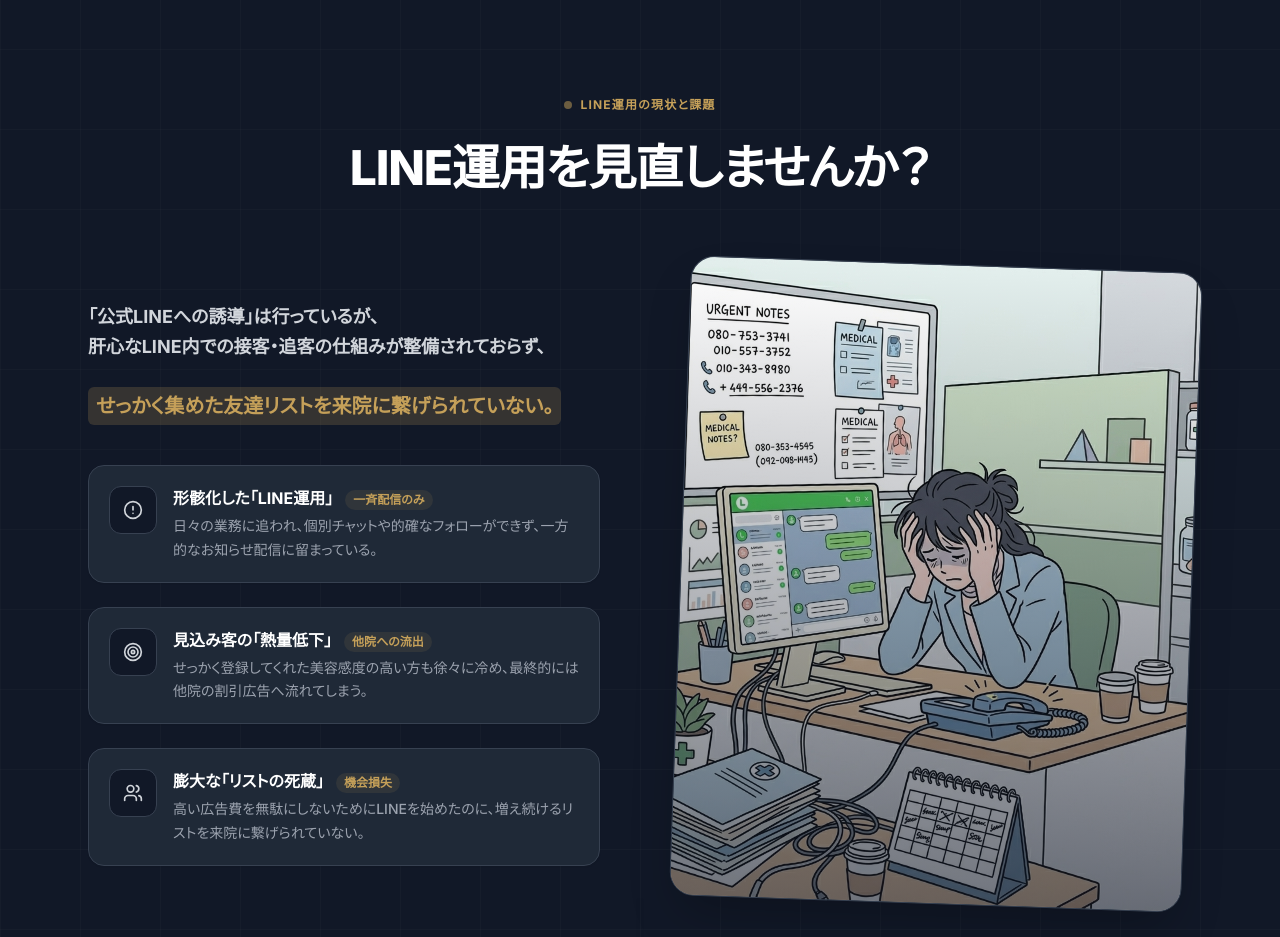
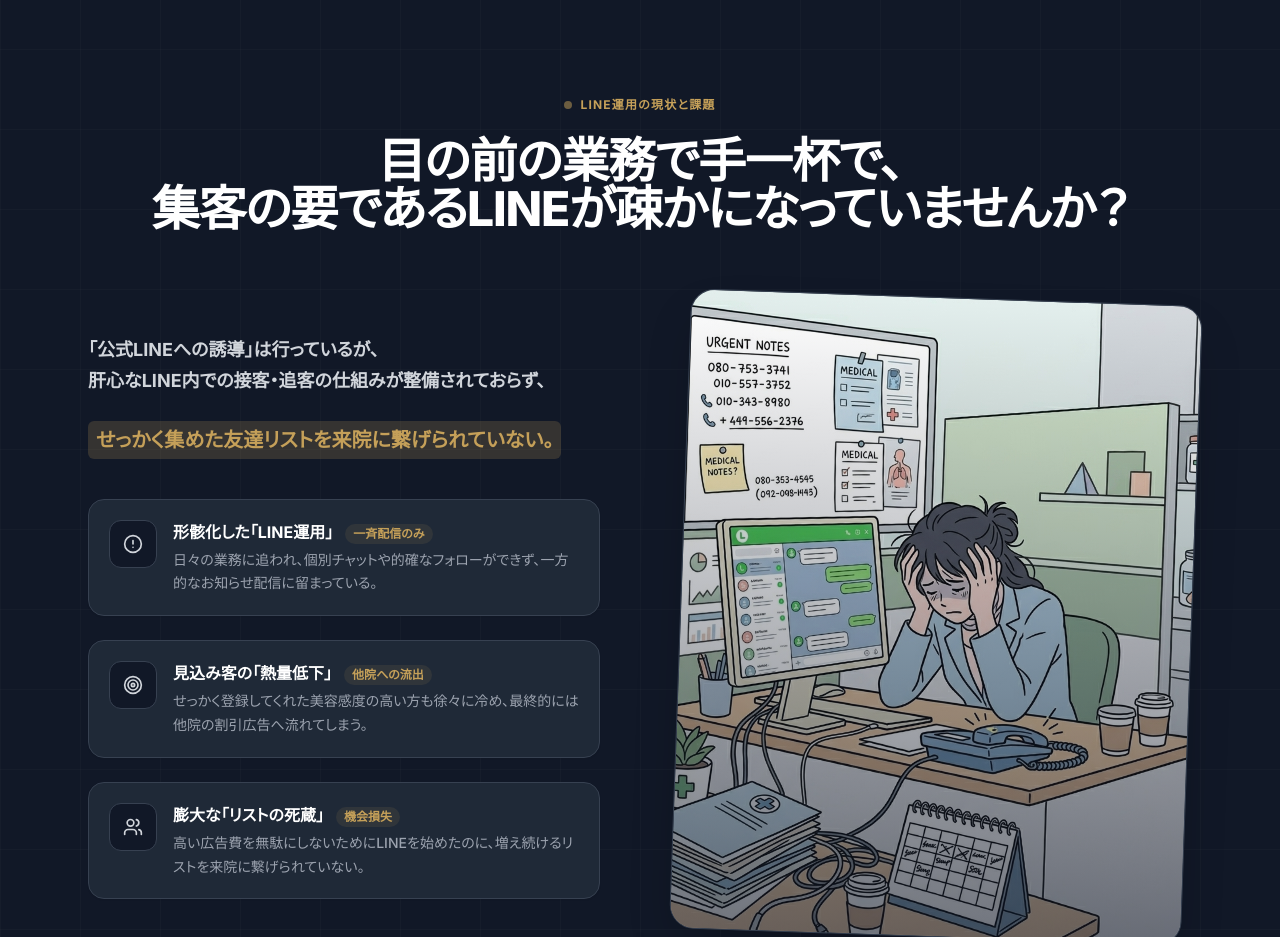
Before and after one commit to mikamishunpei/quicka-sdr-lp, a React (Vite) app: page /clinic in a window 1280 px wide. Shown: the part 900-1837 px from the top of the page. Built offline with nearby package versions, Linux system fonts and the light colour scheme.

Commit message:
Update problem section heading to user's requested copy

```diff
--- a/src/components/clinic/ClinicProblem.tsx
+++ b/src/components/clinic/ClinicProblem.tsx
@@ -43,8 +43,9 @@ export function ClinicProblem() {
             <span className="w-2 h-2 rounded-full bg-brand-gold animate-pulse"></span>
             LINE運用の現状と課題
           </p>
-          <h2 className="text-3xl md:text-5xl font-black tracking-tight leading-[1.4] md:leading-[1.3] mb-8 text-white">
-            LINE運用を見直しませんか？
+          <h2 className="text-3xl md:text-[2.5rem] lg:text-[2.8rem] xl:text-5xl font-black tracking-tight leading-[1.4] md:leading-[1.3] mb-8 text-white">
+            目の前の業務で手一杯で、<br />
+            集客の要であるLINEが疎かになっていませんか？
           </h2>
         </motion.div>
 
```
